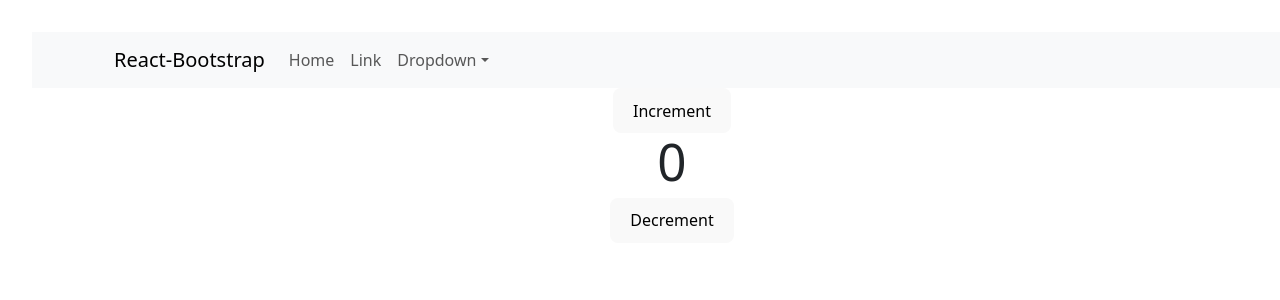
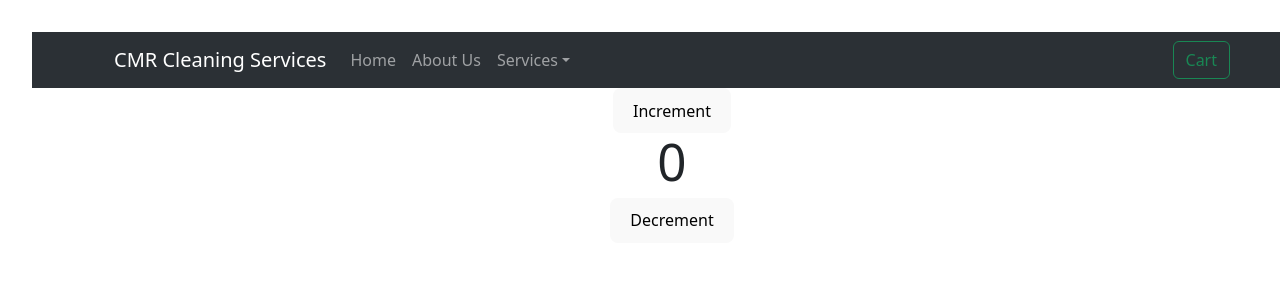
Before and after one commit to ReneRisa/react-projectCoderHouse, a React (Vite) app: page / in a window 1280 px wide. Shown: the top 300 px of the page. Built offline with nearby package versions, Linux system fonts and the light colour scheme.

Commit message:
editing NavBar

```diff
--- a/src/components/NavBarComponent/NavBarComponent.jsx
+++ b/src/components/NavBarComponent/NavBarComponent.jsx
@@ -3,30 +3,47 @@ import Container from "react-bootstrap/Container";
 import Nav from "react-bootstrap/Nav";
 import Navbar from "react-bootstrap/Navbar";
 import NavDropdown from "react-bootstrap/NavDropdown";
+import Button from "react-bootstrap/Button";
 
 const NavBarComponent = () => {
   return (
-    <Navbar expand="lg" className="bg-body-tertiary">
+    <Navbar
+      bg="dark"
+      data-bs-theme="dark"
+      expand="lg"
+      className="bg-body-tertiary"
+    >
       <Container>
-        <Navbar.Brand href="#home">React-Bootstrap</Navbar.Brand>
+        <Navbar.Brand href="#home">CMR Cleaning Services</Navbar.Brand>
         <Navbar.Toggle aria-controls="basic-navbar-nav" />
         <Navbar.Collapse id="basic-navbar-nav">
           <Nav className="me-auto">
             <Nav.Link href="#home">Home</Nav.Link>
-            <Nav.Link href="#link">Link</Nav.Link>
-            <NavDropdown title="Dropdown" id="basic-nav-dropdown">
-              <NavDropdown.Item href="#action/3.1">Action</NavDropdown.Item>
+            <Nav.Link href="#About Us">About Us</Nav.Link>
+            <NavDropdown title="Services" id="basic-nav-dropdown">
+              <NavDropdown.Item href="#action/3.1">
+                Home Cleaning
+              </NavDropdown.Item>
               <NavDropdown.Item href="#action/3.2">
-                Another action
+                Window Washing
               </NavDropdown.Item>
-              <NavDropdown.Item href="#action/3.3">Something</NavDropdown.Item>
+              <NavDropdown.Item href="#action/3.3">
+                Move-in/ Move-out Cleaning
+              </NavDropdown.Item>
+              <NavDropdown.Item href="#action/3.4">
+                Commercial Cleaning
+              </NavDropdown.Item>
+              <NavDropdown.Item href="#action/3.5">
+                Carpet Cleaning
+              </NavDropdown.Item>
               <NavDropdown.Divider />
-              <NavDropdown.Item href="#action/3.4">
-                Separated link
+              <NavDropdown.Item href="#action/3.6">
+                Get a Quote
               </NavDropdown.Item>
             </NavDropdown>
           </Nav>
         </Navbar.Collapse>
+        <Button variant="outline-success">Cart</Button>
       </Container>
     </Navbar>
   );
```
